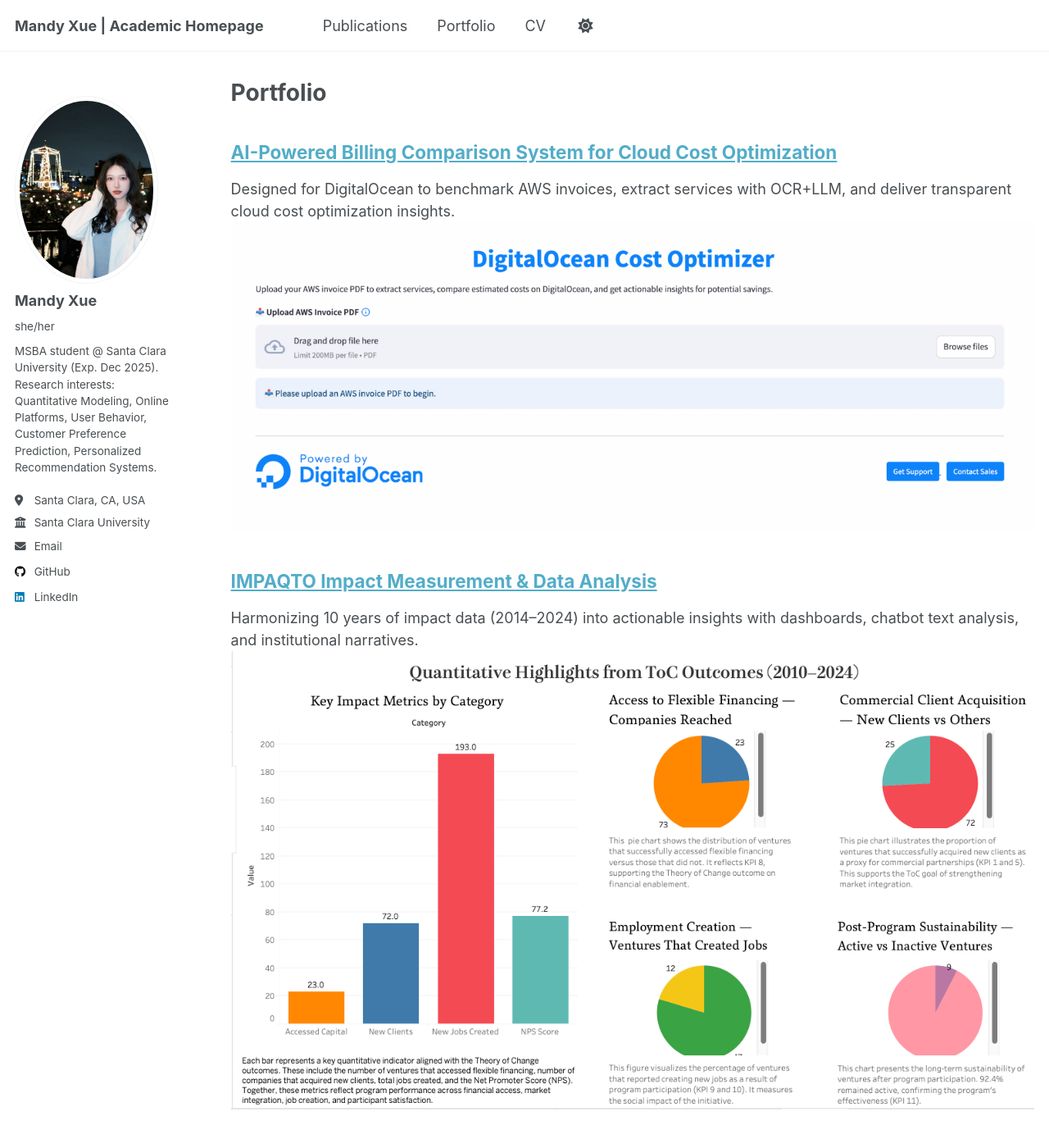
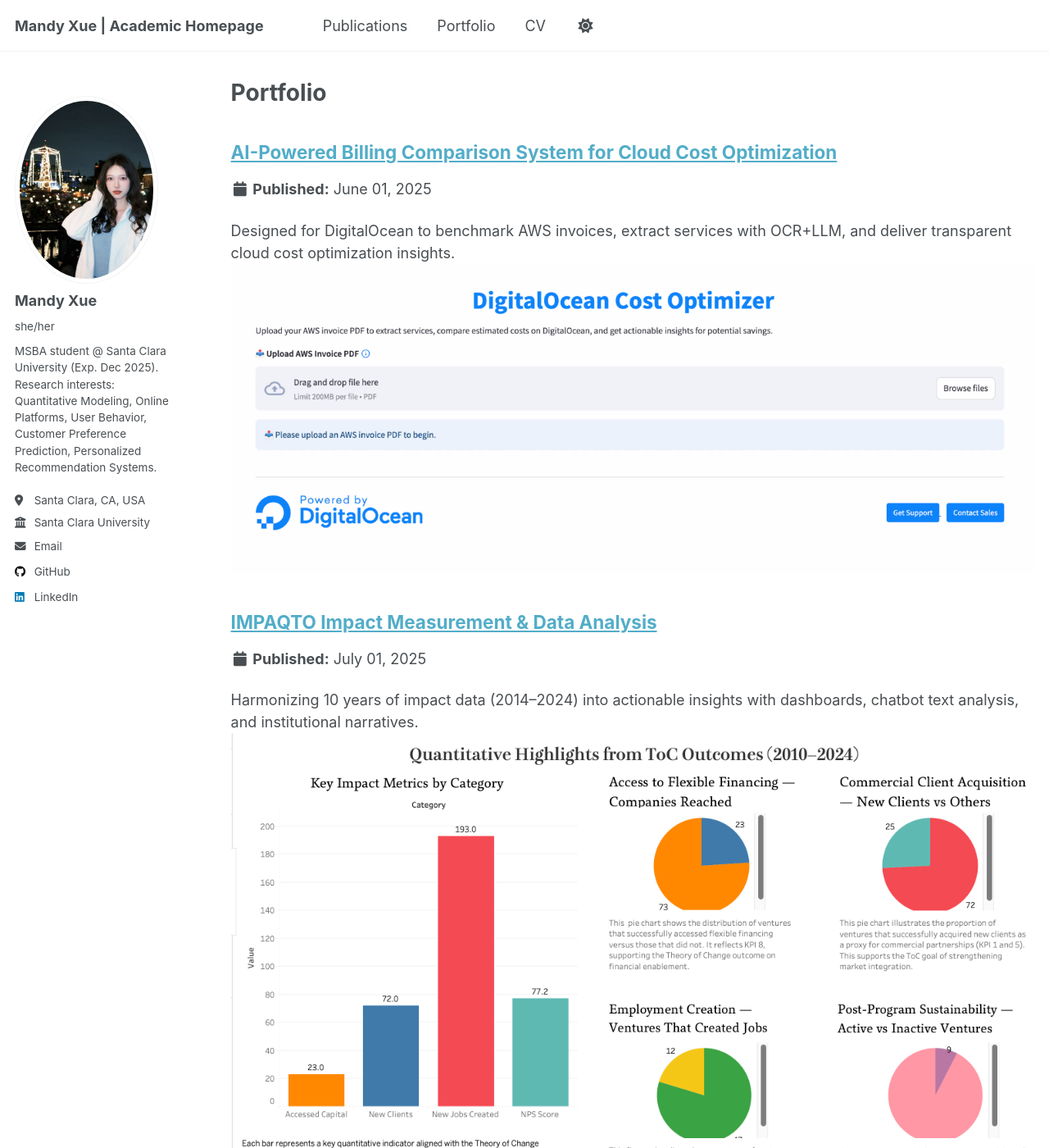
Before and after one commit to Mengyu1013/Mengyu1013.github.io, a Jekyll site: the page built from _pages/portfolio.html, in a window 1280 px wide and 1400 px high. Shown: the whole window at 82% size. Built offline with Jekyll 4.4.1, drawn with Linux system fonts in a browser that asks for light colours; a script that is not in the unit is left out; some of the changed text lies outside the part shown.

Commit message:
Update archive-single.html

```diff
--- a/_includes/archive-single.html
+++ b/_includes/archive-single.html
@@ -28,11 +28,7 @@
 
     <h2 class="archive__item-title" itemprop="headline">
       {% if post.link %}
-        <a href="{{ post.link }}">{{ title }}</a>
-        <a href="{{ base_path }}{{ post.url }}" rel="permalink">
-          <i class="fa fa-link" aria-hidden="true" title="permalink"></i>
-          <span class="sr-only">Permalink</span>
-        </a>
+        <a href="{{ post.link }}">{{ title }}</a> <a href="{{ base_path }}{{ post.url }}" rel="permalink"><i class="fa fa-link" aria-hidden="true" title="permalink"></i><span class="sr-only">Permalink</span></a>
       {% else %}
         <a href="{{ base_path }}{{ post.url }}" rel="permalink">{{ title }}</a>
       {% endif %}
@@ -43,29 +39,45 @@
     {% endif %}
 
         {% if post.collection == 'teaching' %}
-      <p>{{ post.type }}, <i>{{ post.venue }}</i>, {{ post.date | default: "1900-01-01" | date: "%Y" }}</p>
+          <p> {{ post.type }}, <i>{{ post.venue }}</i>, {{ post.date | default: "1900-01-01" | date: "%Y" }} </p>
         {% elsif post.collection == 'publications' %}
-      <p>Published in <i>{{ post.venue }}</i>, {{ post.date | default: "1900-01-01" | date: "%Y" }}</p>
-    {% elsif post.date and post.collection != 'portfolio' %}
-      <p class="page__date">
-        <strong><i class="fa fa-fw fa-calendar" aria-hidden="true"></i> {{ site.data.ui-text[site.locale].date_label | default: "Published:" }}</strong>
-        <time datetime="{{ post.date | default: "1900-01-01" | date_to_xmlschema }}">
-          {{ post.date | default: "1900-01-01" | date: "%B %d, %Y" }}
-        </time>
-      </p>
+          <p>Published in <i>{{ post.venue }}</i>, {{ post.date | default: "1900-01-01" | date: "%Y" }} </p>
+        {% elsif post.date %}
+         <p class="page__date"><strong><i class="fa fa-fw fa-calendar" aria-hidden="true"></i> {{ site.data.ui-text[site.locale].date_label | default: "Published:" }}</strong> <time datetime="{{ post.date | default: "1900-01-01" | date_to_xmlschema }}">{{ post.date | default: "1900-01-01" | date: "%B %d, %Y" }}</time></p>
         {% endif %}
 
     {% if post.excerpt and site.read_more != 'enabled' %}
     <p class="archive__item-excerpt" itemprop="description">{{ post.excerpt | markdownify }}</p>
     {% elsif post.excerpt and site.read_more == 'enabled' %}
-      <p class="archive__item-excerpt" itemprop="description">
-        {{ post.excerpt | markdownify | remove: '<p>' | remove: '</p>' }}
-        <strong><a href="{{ base_path }}{{ post.url }}" rel="permalink"> Read more</a></strong>
-      </p>
+    <p class="archive__item-excerpt" itemprop="description"><p>{{ post.excerpt | markdownify | remove: '<p>' | remove: '</p>' }}<strong><a href="{{ base_path }}{{ post.url }}" rel="permalink"> Read more</a></strong></p></p>
     {% endif %}
 
-   {% if post.paperurl %}
-      <p><a href="{{ post.paperurl }}">Read Paper</a></p>
+    {% if post.citation and post.paperurl and post.slidesurl and post.bibtexurl %}
+      <p>Recommended citation: {{ post.citation }}<br /><a href="{{ post.paperurl }}">Download Paper</a> | <a href="{{ post.slidesurl }}">Download Slides</a> | <a href="{{ post.bibtexurl }}">Download Bibtex</a></p>
+    {% elsif post.citation and post.paperurl and post.slidesurl %}
+      <p>Recommended citation: {{ post.citation }}<br /><a href="{{ post.paperurl }}">Download Paper</a> | <a href="{{ post.slidesurl }}">Download Slides</a></p>
+    {% elsif post.citation and post.paperurl and post.bibtexurl %}
+      <p>Recommended citation: {{ post.citation }}<br /><a href="{{ post.paperurl }}">Download Paper</a> | <a href="{{ post.bibtexurl }}">Download Bibtex</a></p>
+    {% elsif post.citation and post.paperurl %}
+      <p>Recommended citation: {{ post.citation }}<br /><a href="{{ post.paperurl }}">Download Paper</a></p>
+    {% elsif post.citation and post.slidesurl and post.bibtexurl %}
+      <p>Recommended citation: {{ post.citation }}<br /><a href="{{ post.slidesurl }}">Download Slides</a> | <a href="{{ post.bibtexurl}}">Download Bibtex</a></p>
+    {% elsif post.citation and post.slidesurl %}
+      <p>Recommended citation: {{ post.citation }}<br /><a href="{{ post.slidesurl }}">Download Slides</a></p>
+    {% elsif post.citation and post.bibtexurl %}
+      <p>Recommended citation: {{ post.citation }}<br /><a href="{{ post.bibtexurl }}">Download Bibtex</a></p>
+    {% elsif post.citation %}
+      <p>Recommended citation: {{ post.citation }}</p>
+    {% elsif post.paperurl and post.bibtexurl %}
+      <p><a href=" {{ post.paperurl }} ">Download Paper</a> | <a href="{{ post.bibtexurl }}">Download Bibtex</a></p>
+    {% elsif post.paperurl %}
+      <p><a href=" {{ post.paperurl }} ">Download Paper</a></p>
+    {% elsif post.slidesurl and post.bibtexurl %}
+      <p><a href="{{ post.slidesurl }}">Download Slides</a> | <a href="{{ post.bibtexurl }}">Download Bibtex</a></p>
+    {% elsif post.slidesurl %}
+      <p><a href="{{ post.slidesurl }}">Download Slides</a></p>
+    {% elsif post.bibtexurl %}
+      <p><a href="{{ post.bibtexurl }}">Download Bibtex</a></p>
     {% endif %}
 
   </article>
```
Lines whose indentation alone changed are shown as unchanged.
